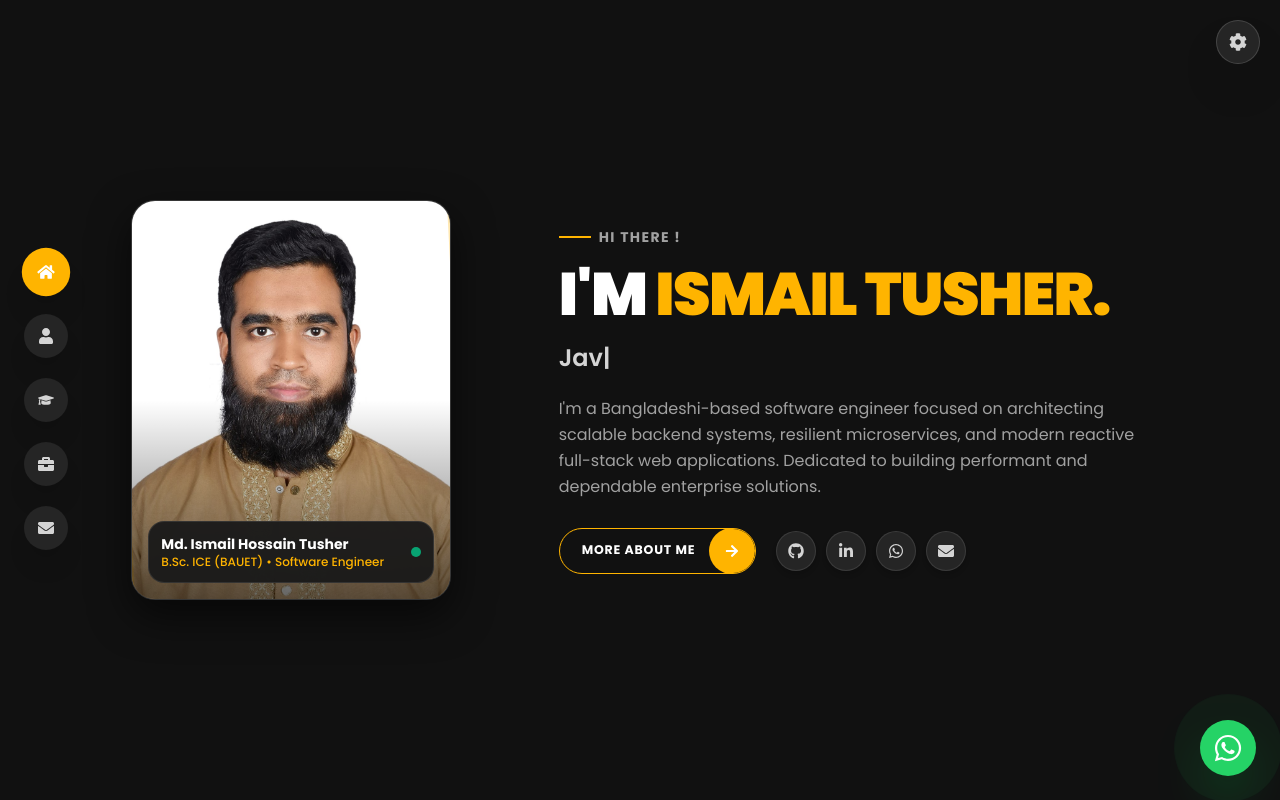
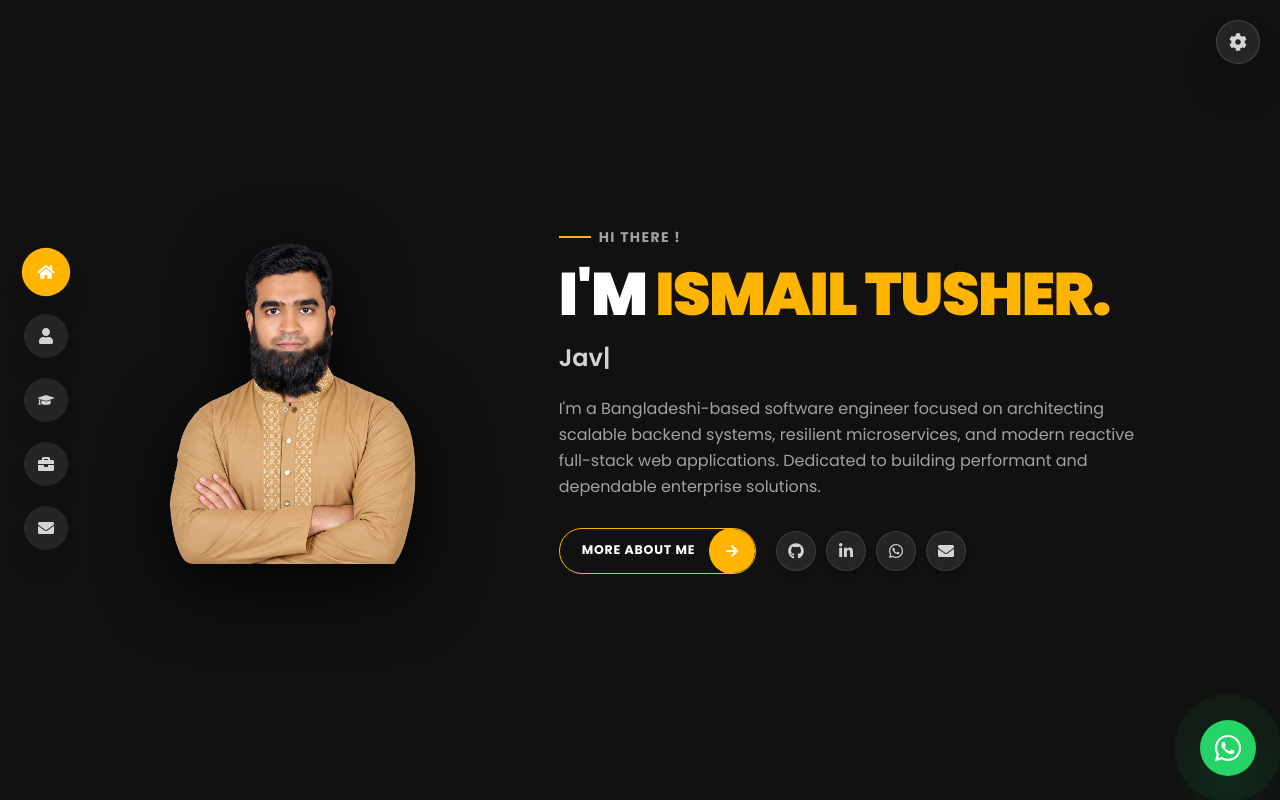
Before and after one commit to Tusher66/Tusher-Portfolio, a React (Vite) app: page / in a window 1280 px wide. Built offline with nearby package versions, Linux system fonts and the light colour scheme.

Commit message:
feat: use transparent cutout portrait without background box in Hero section

```diff
--- a/src/components/Education.tsx
+++ b/src/components/Education.tsx
@@ -15,7 +15,7 @@ export default function Education() {
     {
       period: 'Nov 2023 – Present',
       role: 'Software Engineer',
-      company: 'Goonj Technologies Ltd.',
+      company: 'Computer Networks Limited (CNS)',
       bullets: [
         'Scalable backend microservices using Java Spring Boot and REST APIs.',
         'Dynamic web interfaces with Vue.js, Vuex, and Nuxt.js.',
@@ -25,21 +25,12 @@ export default function Education() {
     {
       period: 'Mar 2022 – Oct 2023',
       role: 'Junior Software Engineer',
-      company: 'Kaz Software',
+      company: 'Jobdesk ltd',
       bullets: [
         'Enterprise web apps with Spring Boot, Hibernate, and PostgreSQL.',
         'JWT authentication, RBAC, and unit testing with JUnit & Mockito.',
       ],
-    },
-    {
-      period: 'Oct 2021 – Feb 2022',
-      role: 'Software Engineer Intern',
-      company: 'Brain Station 23',
-      bullets: [
-        'Assisted in Java web service development and DB schema modeling.',
-        'Frontend UI components using JavaScript and Vue.js.',
-      ],
-    },
+    }
   ];
 
   const educations = [
--- a/src/components/Hero.tsx
+++ b/src/components/Hero.tsx
@@ -7,7 +7,7 @@ import {
   FaWhatsapp,
   FaEnvelope,
 } from 'react-icons/fa';
-import myPic from '../assets/Images/myPic.jpg';
+import myPicture from '../assets/Images/myPicture.png';
 
 export default function Hero() {
   const scrollToAbout = () => {
@@ -40,30 +40,23 @@ export default function Hero() {
       className="horizontal-section-panel bg-[#111111]"
     >
       <div className="max-w-6xl w-full mx-auto grid lg:grid-cols-12 gap-8 lg:gap-12 items-center my-auto">
-        {/* Left Column: Salimov Geometric / Polygonal Frame Portrait */}
+        {/* Left Column: Transparent Cutout Portrait without background box */}
         <motion.div
           initial={{ opacity: 0, scale: 0.9, x: -30 }}
           animate={{ opacity: 1, scale: 1, x: 0 }}
           transition={{ duration: 0.8, ease: 'easeOut' }}
-          className="lg:col-span-5 flex justify-center"
+          className="lg:col-span-5 flex justify-center relative"
         >
-          <div className="salimov-portrait-wrapper group relative">
+          {/* Subtle Ambient Backlight Glow */}
+          <div className="absolute top-1/2 left-1/2 -translate-x-1/2 -translate-y-1/2 w-60 h-60 sm:w-72 sm:h-72 bg-accent/15 rounded-full blur-3xl pointer-events-none" />
+
+          {/* Clean Floating Cutout Portrait */}
+          <div className="relative w-full max-w-[300px] sm:max-w-[340px] max-h-[60vh] flex items-center justify-center z-10">
             <img
-              src={myPic}
+              src={myPicture}
               alt="Md. Ismail Hossain Tusher"
-              className="w-full h-full object-cover object-top transition-transform duration-700 group-hover:scale-105"
+              className="w-full h-auto max-h-[58vh] object-contain drop-shadow-[0_20px_35px_rgba(0,0,0,0.9)] filter hover:scale-105 transition-transform duration-500"
             />
-            {/* Gradient Shade at bottom of portrait */}
-            <div className="absolute inset-0 bg-gradient-to-t from-black/75 via-transparent to-transparent opacity-80" />
-
-            {/* Floating Tag */}
-            <div className="absolute bottom-4 left-4 right-4 bg-[#1a1a1a]/95 backdrop-blur-md border border-white/10 rounded-2xl p-3 flex items-center justify-between">
-              <div>
-                <p className="text-white font-bold text-sm">Md. Ismail Hossain Tusher</p>
-                <p className="text-accent text-xs font-medium">B.Sc. ICE (BAUET) • Software Engineer</p>
-              </div>
-              <span className="w-2.5 h-2.5 rounded-full bg-emerald-400 animate-pulse shrink-0" />
-            </div>
           </div>
         </motion.div>
 
```
